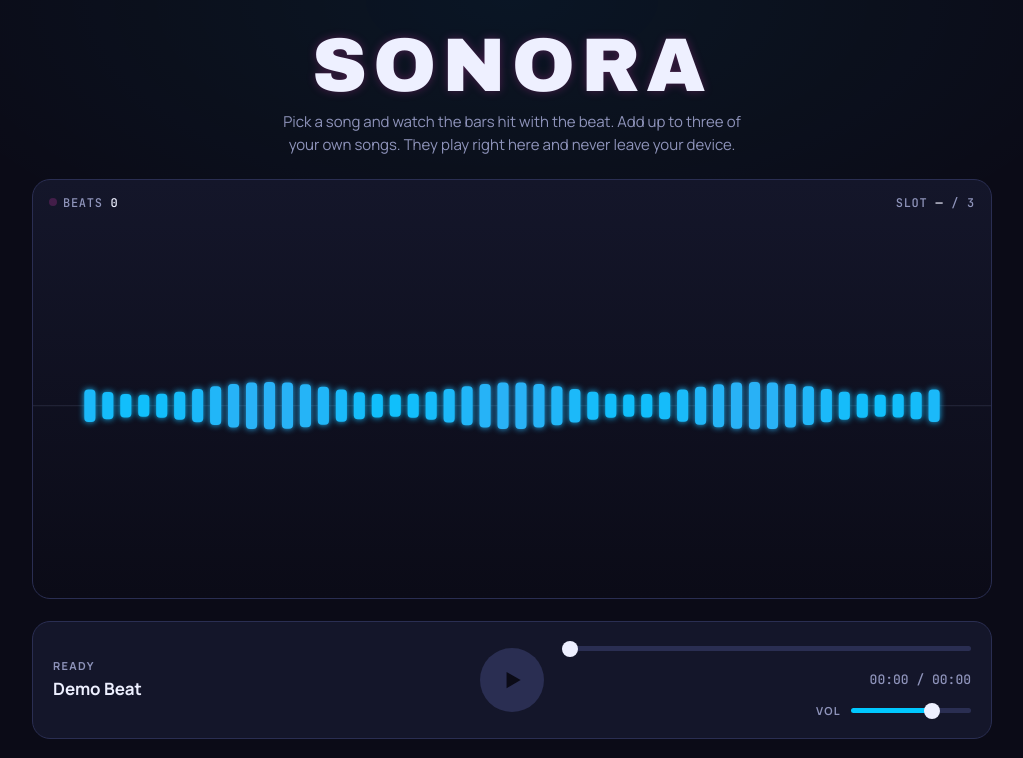
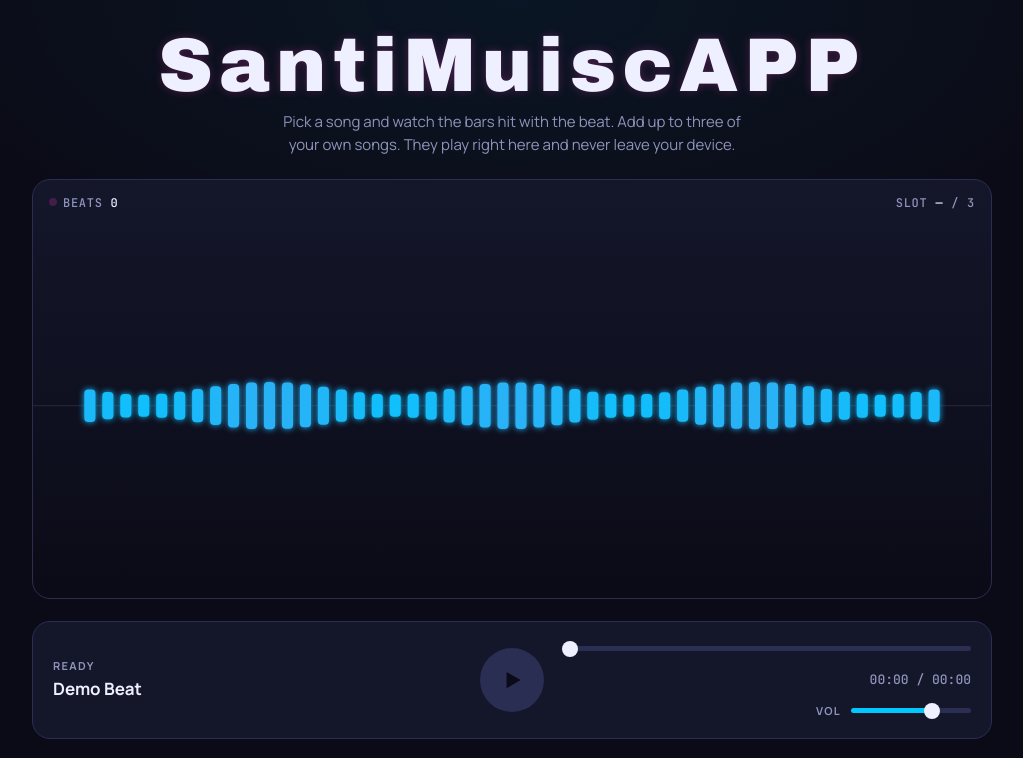
Before and after one commit to santiagomorales-bit/Music-APP, a plain HTML site: page index.html in a window 1280 px wide. Shown: the top 758 px of the page, without its empty margins (128-1151 px from the left). Drawn offline with Linux system fonts and the light colour scheme; a web font is replaced by a local one.

Commit message:
Update index.html

```diff
--- a/index.html
+++ b/index.html
@@ -231,7 +231,7 @@
 
 <div class="wrap">
   <header>
-    <h1 class="wordmark">SONORA</h1>
+    <h1 class="wordmark">SantiMuiscAPP</h1>
     <p class="tagline">Pick a song and watch the bars hit with the beat. Add up to three of your own songs. They play right here and never leave your device.</p>
   </header>
 
```
